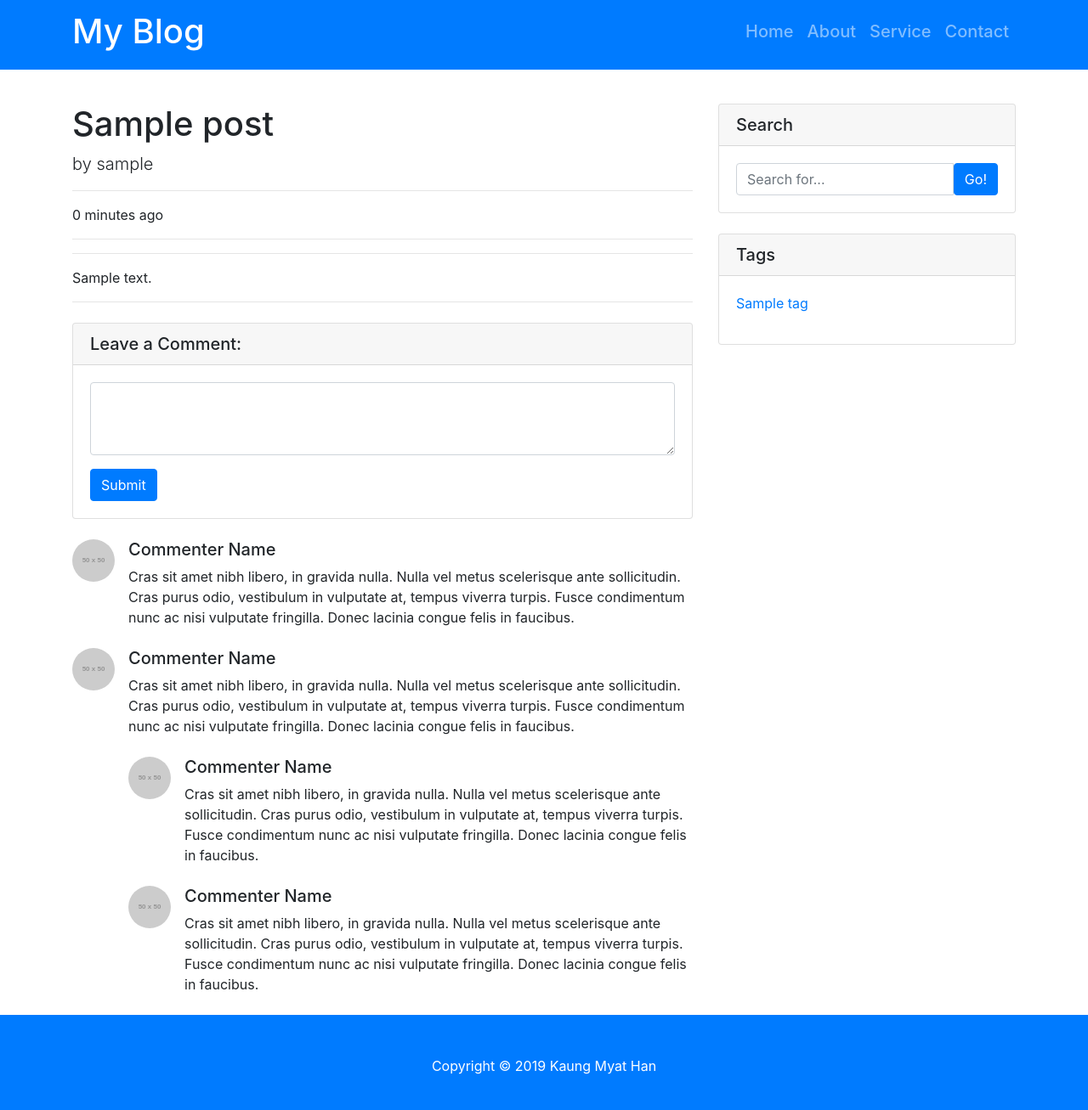
After one commit to arkarhtethan/blog, a Django app: a page that uses templates/snippets/sidebar.html in a window 1280 px wide. The commit adds this page. Shown: the whole page at 85% size. Run offline with Django 3.2, Linux system fonts and the light colour scheme; tables that the repository leaves empty hold one stand-in row (values such as "Sample post"); grey boxes labelled with a size stand in for pictures from a placeholder-image service; some libraries are stand-ins or nearby versions.

Commit message:
detail view added

```diff
--- /dev/null
+++ b/post/templates/post/post_detail.html
@@ -0,0 +1,102 @@
+{% extends 'base.html' %}
+
+
+{% block title %}
+Detail {{ post.title }}
+{% endblock title %}
+
+
+{% block content %}
+<div class="container">
+    <div class="row">
+        <!-- Post Content Column -->
+        <div class="col-lg-8">
+
+            <!-- Title -->
+            <h1 class="mt-4">{{ object.title }}</h1>
+
+            <!-- Author -->
+            <p class="lead">
+                by {{ object.author }}
+            </p>
+
+            <hr>
+
+            <!-- Date/Time -->
+            <p>{{ object.publish | timesince }} ago </p>
+
+            <hr>
+
+            <hr>
+
+            <!-- Post Content -->
+            <p>
+                {{ object.content }}
+            </p>
+
+            <hr>
+
+            <!-- Comments Form -->
+            <div class="card my-4">
+                <h5 class="card-header">Leave a Comment:</h5>
+                <div class="card-body">
+                    <form>
+                        <div class="form-group">
+                            <textarea class="form-control" rows="3"></textarea>
+                        </div>
+                        <button type="submit" class="btn btn-primary">Submit</button>
+                    </form>
+                </div>
+            </div>
+
+            <!-- Single Comment -->
+            <div class="media mb-4">
+                <img class="d-flex mr-3 rounded-circle" src="http://placehold.it/50x50" alt="">
+                <div class="media-body">
+                    <h5 class="mt-0">Commenter Name</h5>
+                    Cras sit amet nibh libero, in gravida nulla. Nulla vel metus scelerisque ante sollicitudin. Cras
+                    purus odio, vestibulum in vulputate at, tempus viverra turpis. Fusce condimentum nunc ac nisi
+                    vulputate fringilla. Donec lacinia congue felis in faucibus.
+                </div>
+            </div>
+
+            <!-- Comment with nested comments -->
+            <div class="media mb-4">
+                <img class="d-flex mr-3 rounded-circle" src="http://placehold.it/50x50" alt="">
+                <div class="media-body">
+                    <h5 class="mt-0">Commenter Name</h5>
+                    Cras sit amet nibh libero, in gravida nulla. Nulla vel metus scelerisque ante sollicitudin. Cras
+                    purus odio, vestibulum in vulputate at, tempus viverra turpis. Fusce condimentum nunc ac nisi
+                    vulputate fringilla. Donec lacinia congue felis in faucibus.
+
+                    <div class="media mt-4">
+                        <img class="d-flex mr-3 rounded-circle" src="http://placehold.it/50x50" alt="">
+                        <div class="media-body">
+                            <h5 class="mt-0">Commenter Name</h5>
+                            Cras sit amet nibh libero, in gravida nulla. Nulla vel metus scelerisque ante sollicitudin.
+                            Cras purus odio, vestibulum in vulputate at, tempus viverra turpis. Fusce condimentum nunc
+                            ac nisi vulputate fringilla. Donec lacinia congue felis in faucibus.
+                        </div>
+                    </div>
+
+                    <div class="media mt-4">
+                        <img class="d-flex mr-3 rounded-circle" src="http://placehold.it/50x50" alt="">
+                        <div class="media-body">
+                            <h5 class="mt-0">Commenter Name</h5>
+                            Cras sit amet nibh libero, in gravida nulla. Nulla vel metus scelerisque ante sollicitudin.
+                            Cras purus odio, vestibulum in vulputate at, tempus viverra turpis. Fusce condimentum nunc
+                            ac nisi vulputate fringilla. Donec lacinia congue felis in faucibus.
+                        </div>
+                    </div>
+
+                </div>
+            </div>
+
+        </div>
+
+        <div class="col-lg-4">
+            {% include 'snippets/sidebar.html' with tags=tags %}
+        </div>
+    </div>
+</div>
+{% endblock content %}
--- a/post/urls.py
+++ b/post/urls.py
@@ -4,5 +4,6 @@ from . import views
 app_name = "post"
 
 urlpatterns = [
-    path('',views.BlogHome.as_view(), name="home")
+    path('',views.BlogHome.as_view(), name="home"),
+    path('detail/<slug:slug>/',views.PostDetailView.as_view(), name="detail"),
 ]
--- a/post/views.py
+++ b/post/views.py
@@ -2,6 +2,7 @@ from django.shortcuts import render
 from django.views import generic
 from .models import Post, Tag
 # Create your views here.
+
 
 class BlogHome(generic.ListView):
 
@@ -18,3 +19,16 @@ class BlogHome(generic.ListView):
         ctx['tags'] = Tag.objects.all()
 
         return ctx
+
+
+class PostDetailView(generic.DetailView):
+
+    model = Post
+
+    def get_context_data(self, *args, **kwargs):
+
+        ctx = super().get_context_data(*args, **kwargs)
+
+        ctx['tags'] = Tag.objects.all()
+
+        return ctx
--- a/templates/snippets/post_card.html
+++ b/templates/snippets/post_card.html
@@ -1,7 +1,7 @@
 <div class="card p-3 col-lg-5 col-sm-12 mx-1 my-1">
     <div class="card-bodyquote">
         <p class="h5">
-            <a href="">
+            <a href="{% url 'post:detail' slug=post.slug %}">
                 {{ post.title |truncatewords:"7" }}
             </a>
         </p>
--- /dev/null
+++ b/templates/snippets/sidebar.html
@@ -0,0 +1,31 @@
+<!-- Search Widget -->
+<div class="card my-4">
+    <h5 class="card-header">Search</h5>
+    <div class="card-body">
+        <div class="input-group">
+            <input type="text" class="form-control" placeholder="Search for...">
+            <span class="input-group-btn">
+                <button class="btn btn-primary" type="button">Go!</button>
+            </span>
+        </div>
+    </div>
+</div>
+
+<!-- Categories Widget -->
+<div class="card my-4">
+    <h5 class="card-header">Tags</h5>
+    <div class="card-body">
+        <div class="row">
+
+            {% for tag in tags %}
+
+
+            <div class="col-lg-6">
+                <p>
+                    <a href="#">{{ tag.name }}</a>
+                </p>
+            </div>
+            {% endfor %}
+        </div>
+    </div>
+</div>
```
Also changed, not shown: post/templates/post/home.html (+1 -44 lines), post/tests/test_model.py (+16 -1 lines), post/tests/test_view.py (+28 -0 lines), roadmap.txt (+11 -5 lines).
